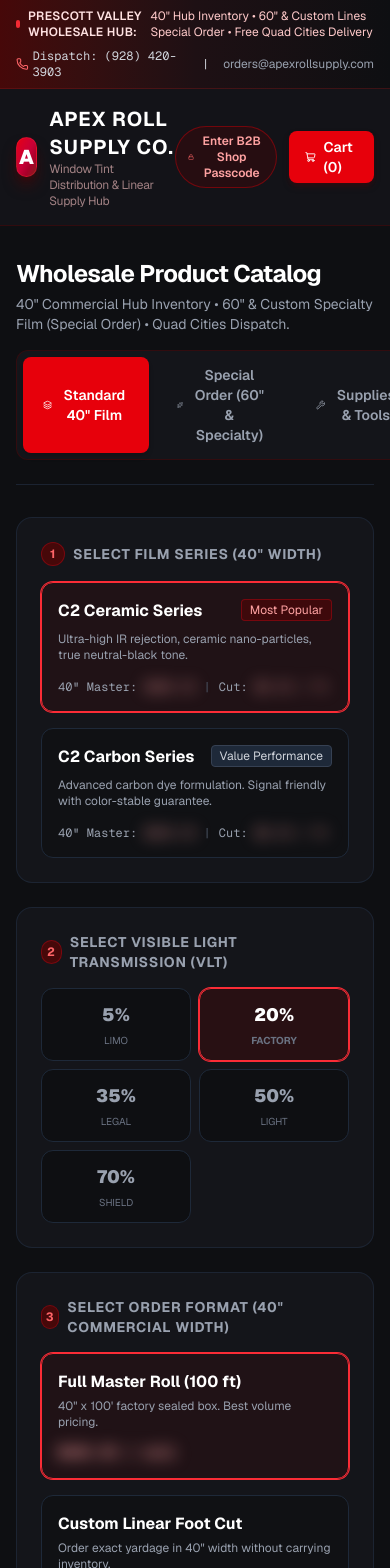
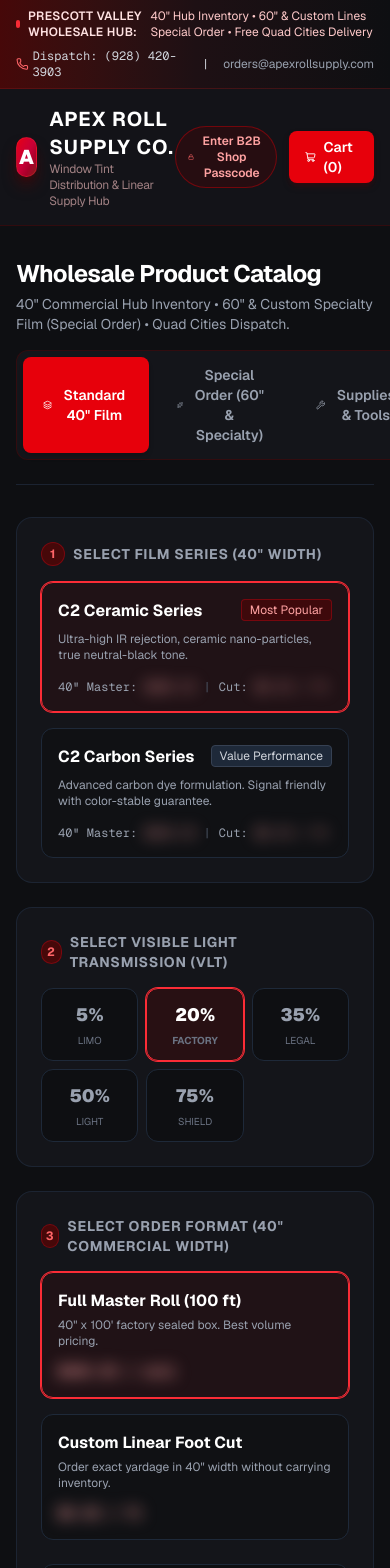
Before and after one commit to apexrollsupplyco/apex-roll-supply, a Next.js app: page / in a window 390 px wide. Shown: the top 1568 px of the page. Built offline with nearby package versions, Linux system fonts and the light colour scheme.

Commit message:
Dynamic VLT shades: Carbon (5/20/35) and Ceramic (5/20/35/50/75) with mobile grid

```diff
--- a/app/page.tsx
+++ b/app/page.tsx
@@ -776,10 +776,14 @@
           <span className="w-6 h-6 rounded-full bg-red-950 text-red-400 border border-red-800/60 flex items-center justify-center text-xs">2</span>
           Select Visible Light Transmission (VLT)
         </h3>
-                <div className="grid grid-cols-2 sm:grid-cols-3 md:grid-cols-5 gap-2 sm:gap-3">
-{([ '5%', '20%', '35%', '50%', '70%' ] as const).map((shade) => (
+        <div className="grid grid-cols-3 sm:grid-cols-3 md:grid-cols-5 gap-2 sm:gap-3">
+          {(selectedFilmSeries === 'C2 Carbon'
+            ? (['5%', '20%', '35%'] as const)
+            : (['5%', '20%', '35%', '50%', '75%'] as const)
+          ).map((shade) => (
             <button
               key={shade}
+              type="button"
               onClick={() => setSelectedVlt(shade)}
               className={`py-3 px-2 rounded-xl border text-center transition ${
                 selectedVlt === shade
```
Lines whose indentation alone changed are shown as unchanged.
